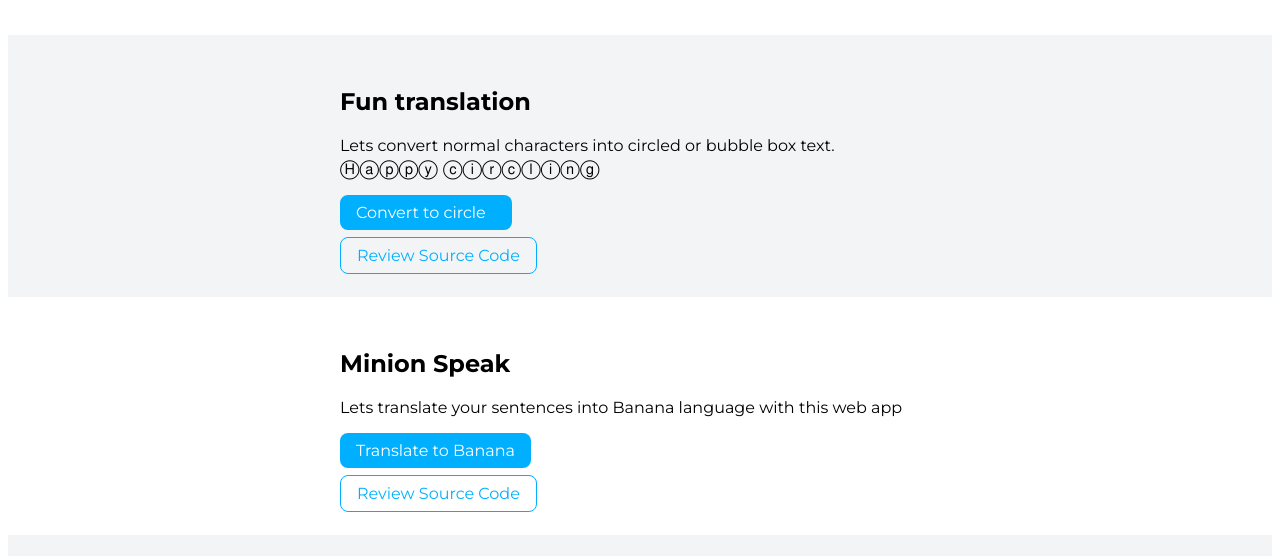
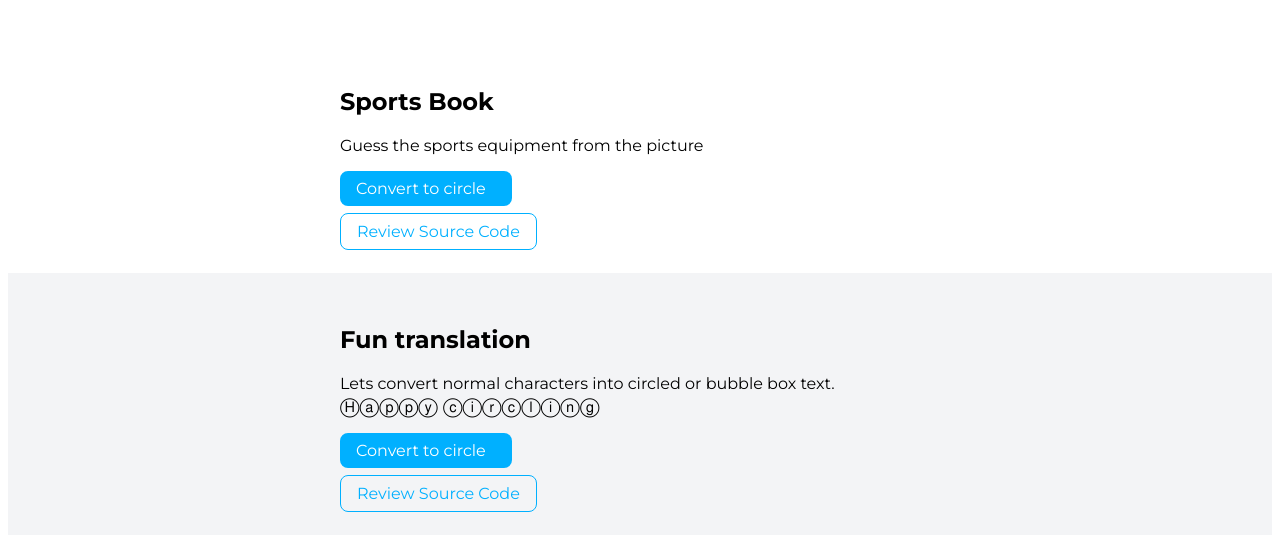
Before and after one commit to Shubha1096/Portfolio-Shubham, a plain HTML site: page Projects.html in a window 1280 px wide. Shown: the part 244-800 px from the top of the page. Drawn offline with Linux system fonts and the light colour scheme.

Commit message:
Update Projects.html

```diff
--- a/Projects.html
+++ b/Projects.html
@@ -30,6 +30,17 @@
     <header class="hero">
         <h1 class="hero-heading"><span class="heading-inverted"> Keep Learning, Keep exploring!</span></h1>
     </header>
+
+    <section class="section ox">
+        <div class="container container-center">
+            <h1>Sports Book</h1>
+            <p> Guess the sports equipment from the picture </p>
+            <a href="https://4seuy.csb.app/" class="primary-link"> Convert to circle</a>
+            <a href="https://github.com/Shubha1096/Sports-book" class="secondary-link"> Review Source Code</a>
+
+
+        </div>
+    </section>
 
     <section class="section ow">
         <div class="container container-center">
```
